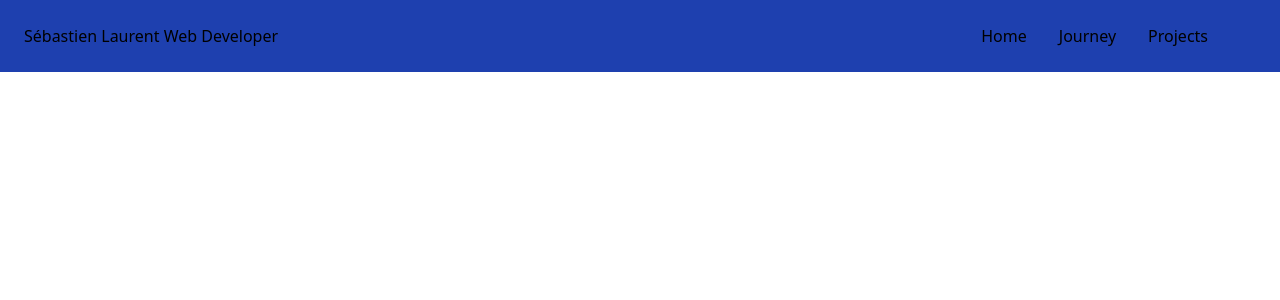
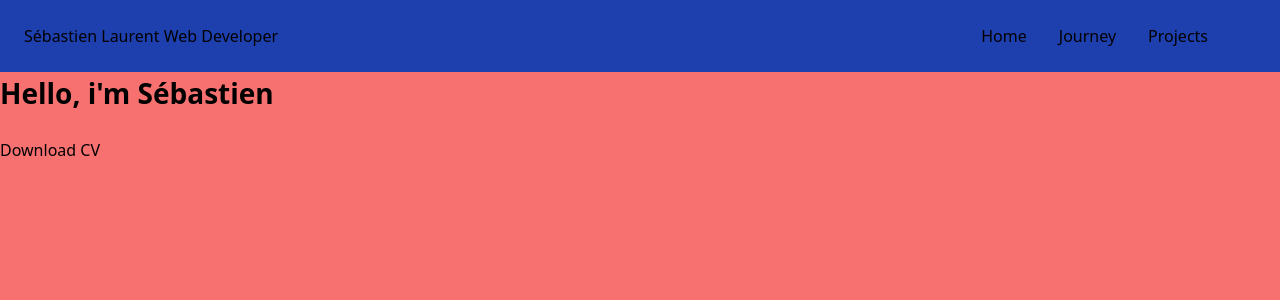
Before and after one commit to SebastienLaurentt/Portfolio-SL, a React (Vite) app: page / in a window 1280 px wide. Shown: the top 300 px of the page. Built offline with nearby package versions, Linux system fonts and the light colour scheme.

Commit message:
home section creation

```diff
--- a/src/components/App/App.tsx
+++ b/src/components/App/App.tsx
@@ -1,12 +1,9 @@
-import Header from "../Header";
-import headerCategory from "../../data/headerCategory";
+import Home from "../Sections/Home";
 
 function App() {
   return (
     <div className="App">
-      <>
-        <Header headerCategory={headerCategory}/>
-      </>
+      <Home/>
     </div>
   );
 }
--- /dev/null
+++ b/src/components/Sections/Home.tsx
@@ -0,0 +1,16 @@
+import Header from "../Header";
+import headerCategory from "../../data/headerCategory";
+
+function Home () {
+    return (
+    <section className="bg-red-400 min-h-screen">
+        <Header headerCategory={headerCategory}/>
+        <div className="">
+          <h1>Hello, i'm <span>Sébastien </span></h1>
+          {/* <TypeWriterText/> */}
+          <button>Download CV</button>
+        </div>
+    </section>
+    );
+  }
+export default Home
```
Also changed, not shown: src/components/Sections/blabla.tsx (added).
